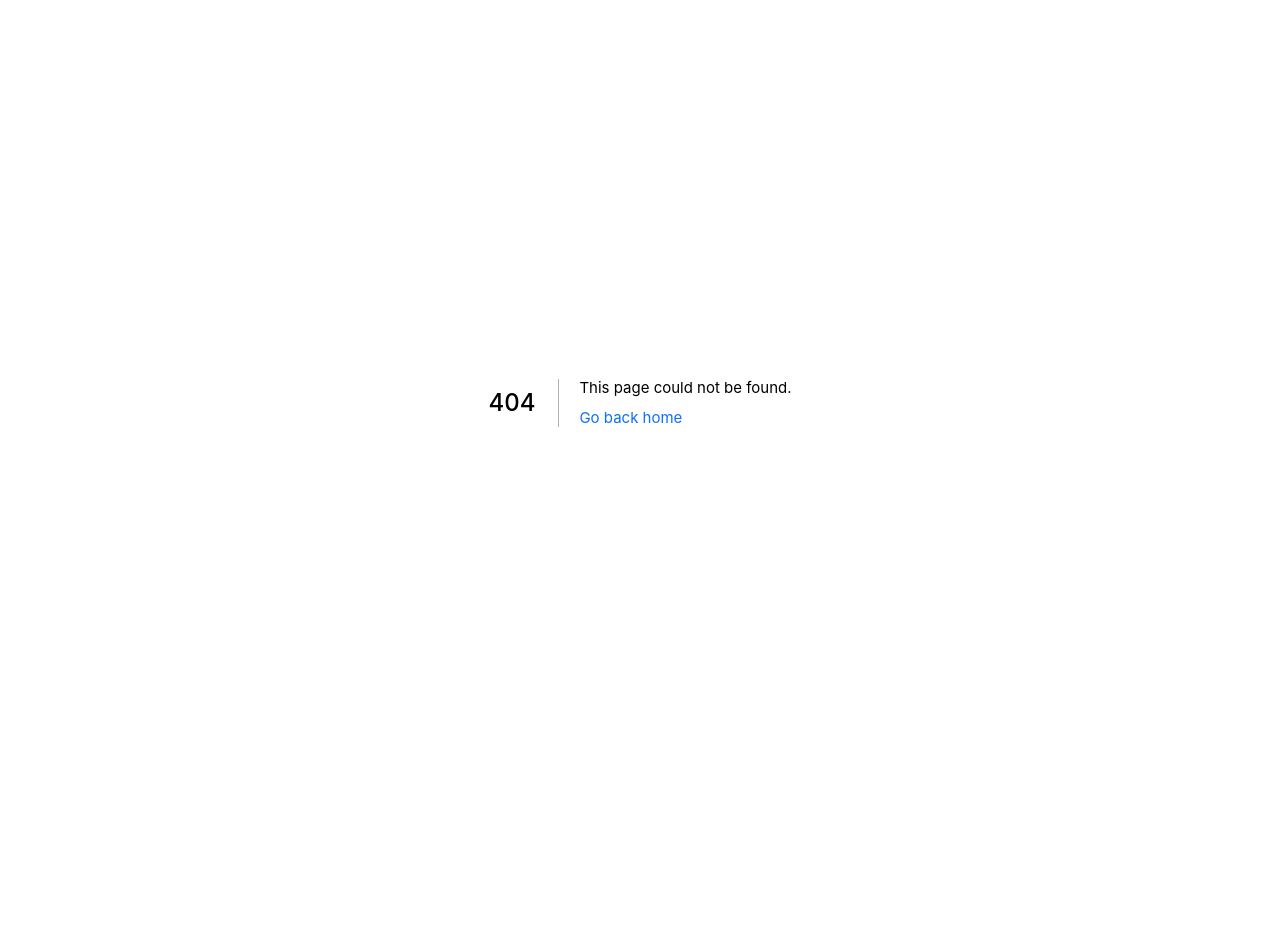
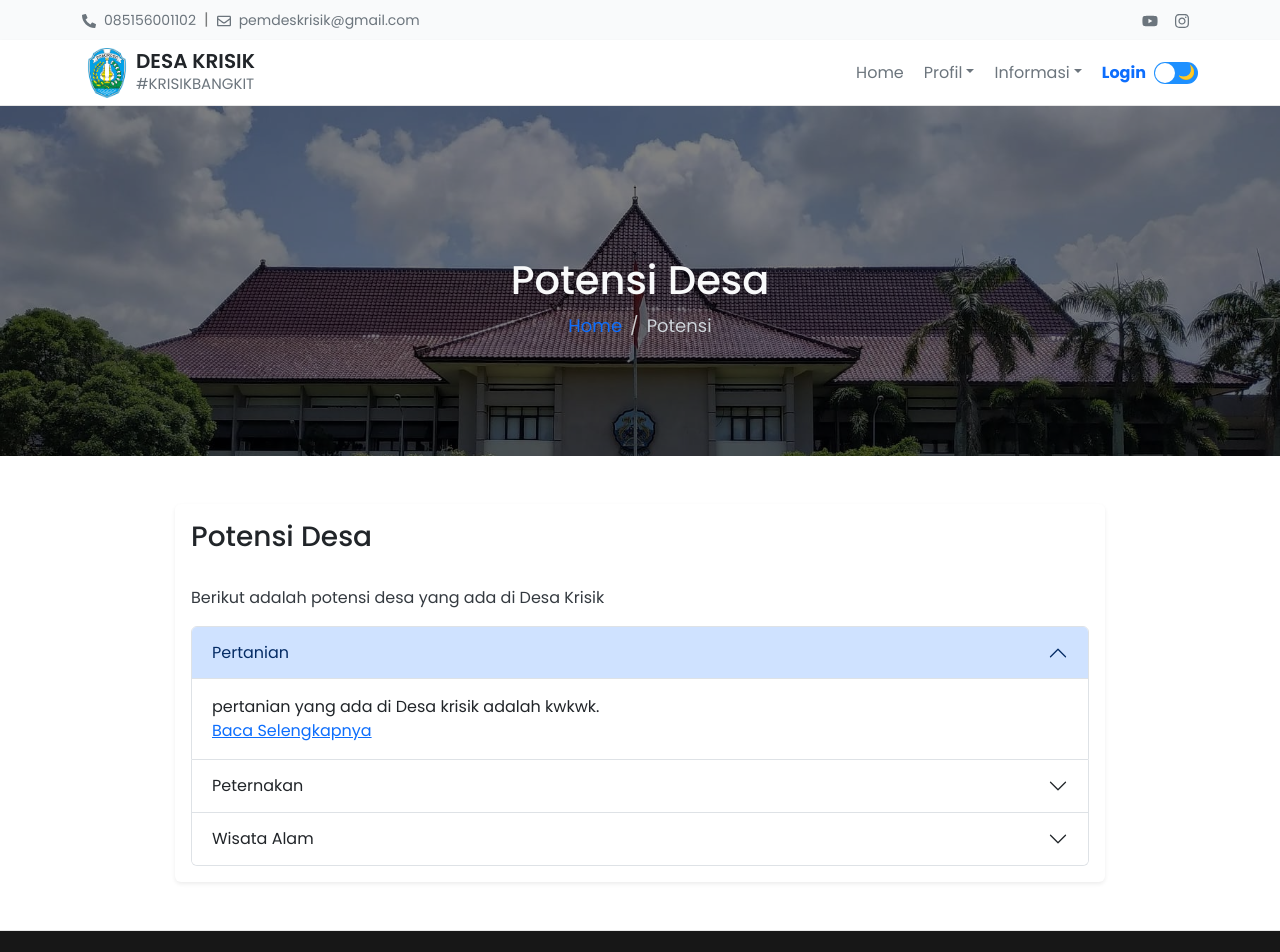
Before and after one commit to nailarraza/krisik, a Next.js app: page /potensidesa in a window 1280 px wide. Before the commit this address had no page. Shown: the top 952 px of the page. Before the commit the page ends 800 px from the top, so only its background shows below. Built offline with nearby package versions, Linux system fonts and the light colour scheme.

Commit message:
add potensi desa menu

```diff
--- a/components/NavBarTop.js
+++ b/components/NavBarTop.js
@@ -262,6 +262,16 @@
                       </a>
                     </ActiveLink>
                   </li>
+                  <li className="me-2">
+                    <ActiveLink
+                      activeClassName="active"
+                      href="/potensidesa"
+                    >
+                      <a className="nav-link nav-link-focus text-color-tertiary ms-2 ps-2 ms-md-2">
+                        Potensi Desa
+                      </a>
+                    </ActiveLink>
+                  </li>
                   {/*<li className="me-2">
                     <ActiveLink activeClassName="active" href="/produkhukum">
                       <a className="nav-link nav-link-focus text-color-tertiary ms-2 ps-2 ms-md-2">
--- /dev/null
+++ b/pages/potensidesa.js
@@ -0,0 +1,173 @@
+import { useEffect, useState } from "react";
+import Head from "next/head";
+import NavBarTop from "../components/NavBarTop";
+import Footer from "../components/Footer";
+import BreadcrumbArea from "../components/BreadcrumbArea";
+import imgDesa from "../public/hero.webp";
+import imgLogo from "../public/logo.png";
+import Image from "next/image";
+import BackToTop from "../components/BackToTop";
+
+const title = "Potensi - Desa Krisik";
+
+/**
+ * Renders the Sejarah page.
+ *
+ * @param {Object} props - The component props.
+ * @param {Array} props.posts - The posts data.
+ * @returns {JSX.Element} The Sejarah page component.
+ */
+export default function Sejarah({ posts }) {
+  let [namaDesa, setNamaDesa] = useState("Alang Alang");
+  let [namaKecamatan, setNamaKecamatan] = useState("Tragah");
+
+  useEffect(() => {
+    namaDesa = localStorage.getItem("namaDesa");
+    setNamaDesa(namaDesa);
+    namaKecamatan = localStorage.getItem("namaKecamatan");
+    setNamaKecamatan(namaKecamatan);
+  });
+
+return (
+     <>
+          <style jsx>
+               {`
+                    .maps {
+                         height: 450px;
+                    }
+                    .text-justify {
+                         text-align: justify;
+                    }
+               `}
+          </style>
+
+          <Head>
+               <title>{title}</title>
+               <meta name="description" content={`Website Desa ${namaDesa}`} />
+               <link rel="icon" href="/logo.png" />
+               {/* <!-- Open Graph / Facebook --> */}
+               <meta property="og:type" content="website" />
+               <meta property="og:url" content={process.env.NEXT_PUBLIC_API_URL} />
+               <meta property="og:title" content={`Situs Resmi Desa ${namaDesa}`} />
+               <meta
+                    property="og:description"
+                    content={`Website Resmi Desa ${namaDesa}. Media komunikasi dan transparansi Pemerintah Desa`}
+               />
+               <meta
+                    property="og:image"
+                    content={`${process.env.NEXT_PUBLIC_API_URL}/metalogo.jpg`}
+               ></meta>
+          </Head>
+
+          <NavBarTop />
+
+          <main>
+               <BreadcrumbArea pageName="Potensi Desa" currentPage="Potensi" />
+
+               <div className="container my-5">
+                    <div className="col-lg-10 mx-auto">
+                         {/*<div className="card bg-card-primary border-0 shadow-sm px-3 py-3 mb-4">
+                              <h3 className="text-color-primary">Potensi Desa</h3>
+                              <Image
+                                   src={imgDesa}
+                                   alt="Foto Desa"
+                                   className="img-fluid rounded my-3"
+                              />
+
+                              <p className="text-color-secondary text-justify mt-4">
+                                   Berikut adalah potensi desa yang ada di Desa Krisik
+                              </p>
+
+                         </div>*/}
+
+                         <div className="card bg-card-primary border-0 shadow-sm px-3 py-3 mb-4">
+                              <h3 className="text-color-primary">Potensi Desa</h3>
+                              <p className="text-color-secondary text-justify mt-4">
+                                   Berikut adalah potensi desa yang ada di Desa Krisik
+                              </p>
+                              <div className="accordion" id="potensiDesaAccordion">
+                                   <div className="accordion-item">
+                                        <h2 className="accordion-header" id="headingOne">
+                                             <button
+                                                  className="accordion-button"
+                                                  type="button"
+                                                  data-bs-toggle="collapse"
+                                                  data-bs-target="#collapseOne"
+                                                  aria-expanded="true"
+                                                  aria-controls="collapseOne"
+                                             >
+                                                  Pertanian
+                                             </button>
+                                        </h2>
+                                        <div
+                                             id="collapseOne"
+                                             className="accordion-collapse collapse show"
+                                             aria-labelledby="headingOne"
+                                             data-bs-parent="#potensiDesaAccordion"
+                                        >
+                                             <div className="accordion-body">
+                                                  pertanian yang ada di Desa krisik adalah kwkwk. <br />
+                                                  <a href="pertanian.js">Baca Selengkapnya</a>
+                                             </div>
+                                        </div>
+                                   </div>
+                                   <div className="accordion-item">
+                                        <h2 className="accordion-header" id="headingTwo">
+                                             <button
+                                                  className="accordion-button collapsed"
+                                                  type="button"
+                                                  data-bs-toggle="collapse"
+                                                  data-bs-target="#collapseTwo"
+                                                  aria-expanded="false"
+                                                  aria-controls="collapseTwo"
+                                             >
+                                                  Peternakan
+                                             </button>
+                                        </h2>
+                                        <div
+                                             id="collapseTwo"
+                                             className="accordion-collapse collapse"
+                                             aria-labelledby="headingTwo"
+                                             data-bs-parent="#potensiDesaAccordion"
+                                        >
+                                             <div className="accordion-body">
+                                                  peternakan yang ada di Desa krisik adalah kwkwk. <br />
+                                                  <a href="peternakan.js">Baca Selengkapnya</a>
+                                             </div>
+                                        </div>
+                                   </div>
+                                   <div className="accordion-item">
+                                        <h2 className="accordion-header" id="headingThree">
+                                             <button
+                                                  className="accordion-button collapsed"
+                                                  type="button"
+                                                  data-bs-toggle="collapse"
+                                                  data-bs-target="#collapseThree"
+                                                  aria-expanded="false"
+                                                  aria-controls="collapseThree"
+                                             >
+                                                  Wisata Alam
+                                             </button>
+                                        </h2>
+                                        <div
+                                             id="collapseThree"
+                                             className="accordion-collapse collapse"
+                                             aria-labelledby="headingThree"
+                                             data-bs-parent="#potensiDesaAccordion"
+                                        >
+                                             <div className="accordion-body">
+                                                  wisata alam yang ada di Desa krisik adalah kwkwk. <br />
+                                                  <a href="wisata.js">Baca Selengkapnya</a>
+                                             </div>
+                                        </div>
+                                   </div>
+                              </div>
+                         </div>
+                    </div>
+               </div>
+          </main>
+          <Footer />
+          <BackToTop />
+     </>
+);
+}
```
